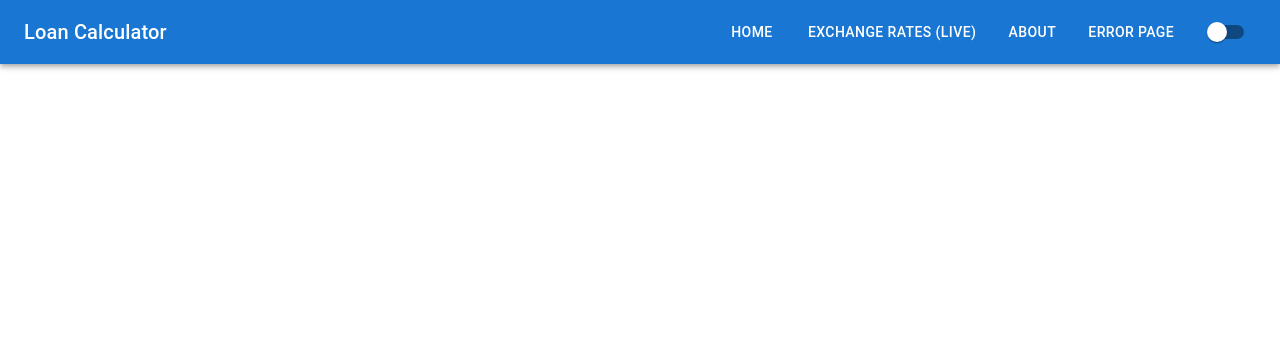
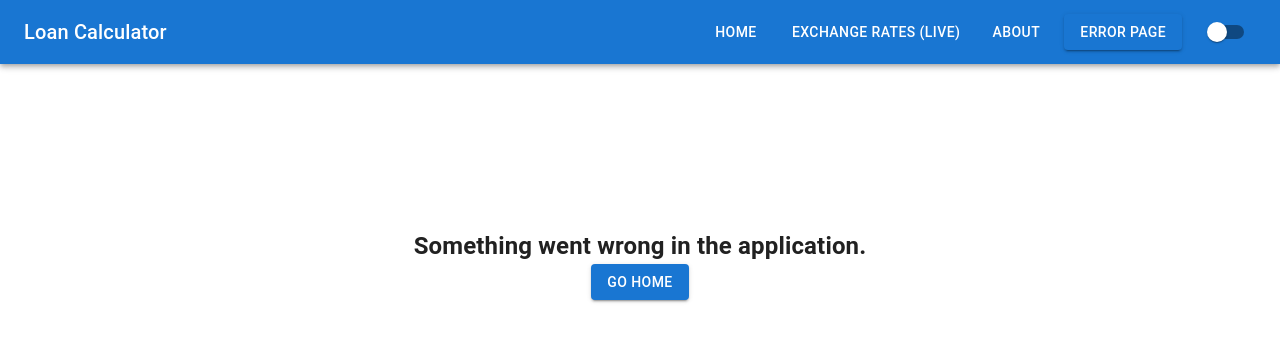
Before and after one commit to pammu453/loan-calculator, a React (Vite) app: page /error-page in a window 1280 px wide. Shown: the top 342 px of the page. Built offline with nearby package versions, Linux system fonts and the light colour scheme.

Commit message:
add router and error page functionality

```diff
--- a/package.json
+++ b/package.json
@@ -15,7 +15,8 @@
     "@mui/icons-material": "^7.0.2",
     "@mui/material": "^7.0.2",
     "react": "^19.1.0",
-    "react-dom": "^19.1.0"
+    "react-dom": "^19.1.0",
+    "react-router-dom": "^7.5.3"
   },
   "devDependencies": {
     "@eslint/js": "^9.25.0",
--- a/src/App.jsx
+++ b/src/App.jsx
@@ -1,10 +1,20 @@
 import React from 'react'
 import Navbar from './components/Navbar'
+import { Routes, Route } from 'react-router-dom';
+import HomePage from './pages/HomePage.jsx'
+import ErrorPage from './pages/ErrorPage.jsx'
 
 const App = () => {
   return (
     <>
       <Navbar />
+      <Routes>
+        <Route path="/" element={<HomePage />} />
+        {/* Explicit route to error page */}
+        <Route path="/error-page" element={<ErrorPage />} />
+        {/* Catch-all for unknown routes */}
+        <Route path="*" element={<ErrorPage />} />
+      </Routes>
     </>
   )
 }
--- a/src/components/MobileDrawer.jsx
+++ b/src/components/MobileDrawer.jsx
@@ -8,6 +8,7 @@ import {
     ListItemText,
     Switch,
 } from '@mui/material';
+import { Link } from 'react-router-dom';
 
 
 const MobileDrawer = ({ open, onClose, navItems, mode, toggleColorMode }) => {
@@ -19,10 +20,10 @@ const MobileDrawer = ({ open, onClose, navItems, mode, toggleColorMode }) => {
             onKeyDown={onClose}
         >
             <List>
-                {navItems.map((text) => (
-                    <ListItem key={text} disablePadding>
-                        <ListItemButton>
-                            <ListItemText primary={text} />
+                {navItems.map((item) => (
+                    <ListItem key={item.label} disablePadding>
+                        <ListItemButton component={Link} to={item.path}>
+                            <ListItemText primary={item.label} />
                         </ListItemButton>
                     </ListItem>
                 ))}
--- a/src/components/Navbar.jsx
+++ b/src/components/Navbar.jsx
@@ -14,15 +14,22 @@ import MenuIcon from '@mui/icons-material/Menu';
 import MobileDrawer from './MobileDrawer';
 import { useContext } from 'react';
 import { AppContext } from '../contexts/AppContext';
+import { Link, useLocation } from 'react-router-dom';
 
 export default function Navbar() {
     const [drawerOpen, setDrawerOpen] = useState(false);
     const { mode, toggleColorMode } = useContext(AppContext);
+    const location = useLocation();
 
     const theme = useTheme();
     const isMobile = useMediaQuery(theme.breakpoints.down('md'));
 
-    const navItems = ['Home', 'Exchange Rates (Live)', 'About', 'Error Page'];
+    const navItems = [
+        { label: 'Home', path: '/' },
+        { label: 'Exchange Rates (Live)', path: '/exchange-rates' },
+        { label: 'About', path: '/about' },
+        { label: 'Error Page', path: '/error-page' },
+    ];
 
     const toggleDrawer = (open) => () => {
         setDrawerOpen(open);
@@ -46,11 +53,19 @@ export default function Navbar() {
                         </IconButton>
                     ) : (
                         <Box sx={{ display: 'flex', alignItems: 'center', gap: 2 }}>
-                            {navItems.map((item) => (
-                                <Button key={item} color="inherit">
-                                    {item}
-                                </Button>
-                            ))}
+                            {navItems.map((item) => {
+                                const isActive = location.pathname === item.path;
+                                return (
+                                    <Button
+                                        key={item.label}
+                                        color={isActive ? 'primary' : 'inherit'}
+                                        variant={isActive ? 'contained' : 'text'}
+                                        component={Link}
+                                        to={item.path}
+                                    >
+                                        {item.label}
+                                    </Button>)
+                            })}
                             <Switch
                                 checked={mode === 'dark'}
                                 onChange={toggleColorMode}
--- a/src/main.jsx
+++ b/src/main.jsx
@@ -4,12 +4,15 @@ import './index.css'
 import App from './App.jsx'
 import AppProvider from './contexts/AppContext.jsx'
 import CssBaseline from '@mui/material/CssBaseline';
+import { BrowserRouter } from 'react-router-dom'
 
 createRoot(document.getElementById('root')).render(
   <StrictMode>
-    <AppProvider>
-      <App />
-      <CssBaseline />
-    </AppProvider>
+    <BrowserRouter>
+      <AppProvider>
+        <App />
+        <CssBaseline />
+      </AppProvider>
+    </BrowserRouter>
   </StrictMode>,
 )
--- /dev/null
+++ b/src/pages/ErrorPage.jsx
@@ -0,0 +1,25 @@
+import React from 'react'
+import { Button } from '@mui/material'
+import { Link } from 'react-router-dom'
+
+const ErrorPage = () => {
+    return (
+        <>
+            <div style={{
+                display: 'flex',
+                flexDirection: 'column',
+                alignItems: 'center',
+                justifyContent: 'center',
+                height: '50vh',
+                textAlign: 'center',
+            }}>
+                <h2>Something went wrong in the application.</h2>
+                <Button component={Link} to="/" variant="contained">
+                    Go Home
+                </Button>
+            </div>
+        </>
+    )
+}
+
+export default ErrorPage
--- /dev/null
+++ b/src/pages/HomePage.jsx
@@ -0,0 +1,9 @@
+import React from 'react'
+
+const HomePage = () => {
+    return (
+        <div>HomePage</div>
+    )
+}
+
+export default HomePage
```
Also changed, not shown: 1 other file (tests, documents, lock files or other folders).
